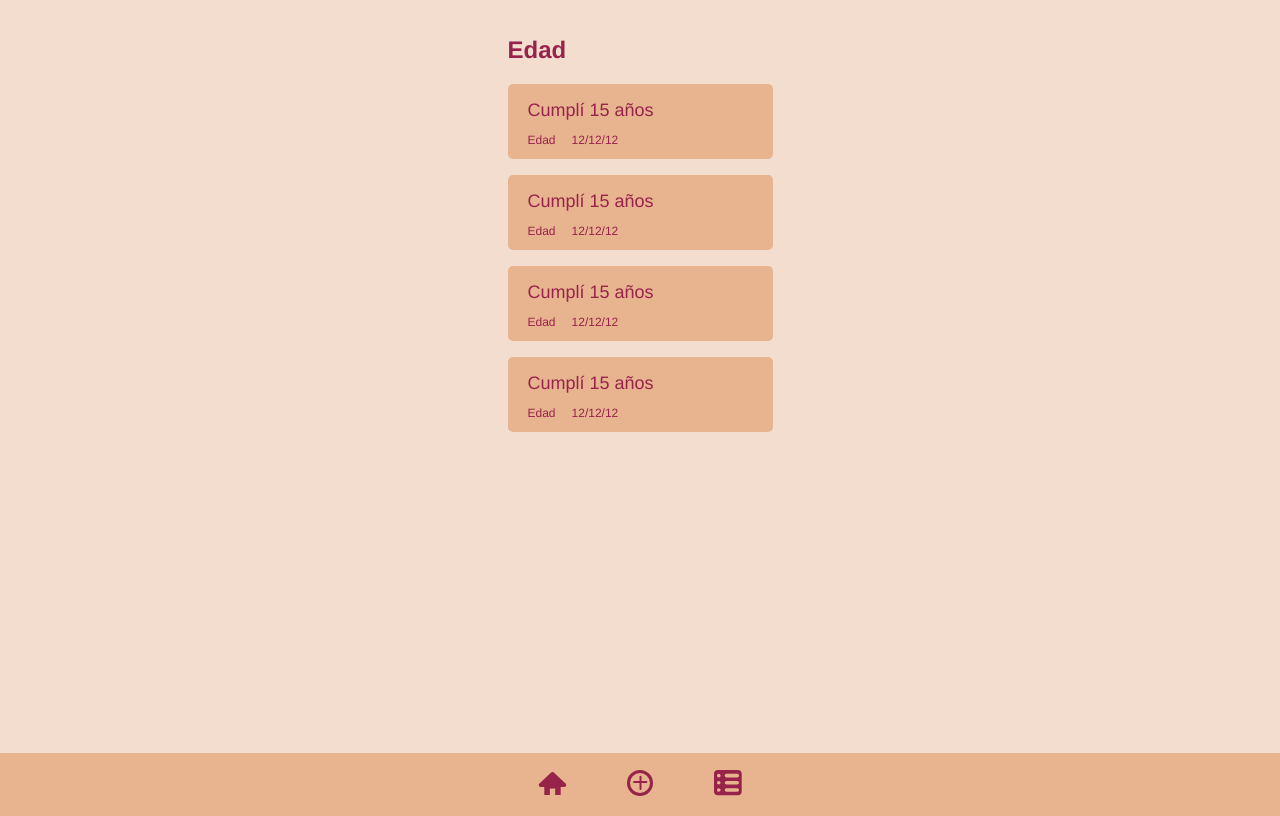
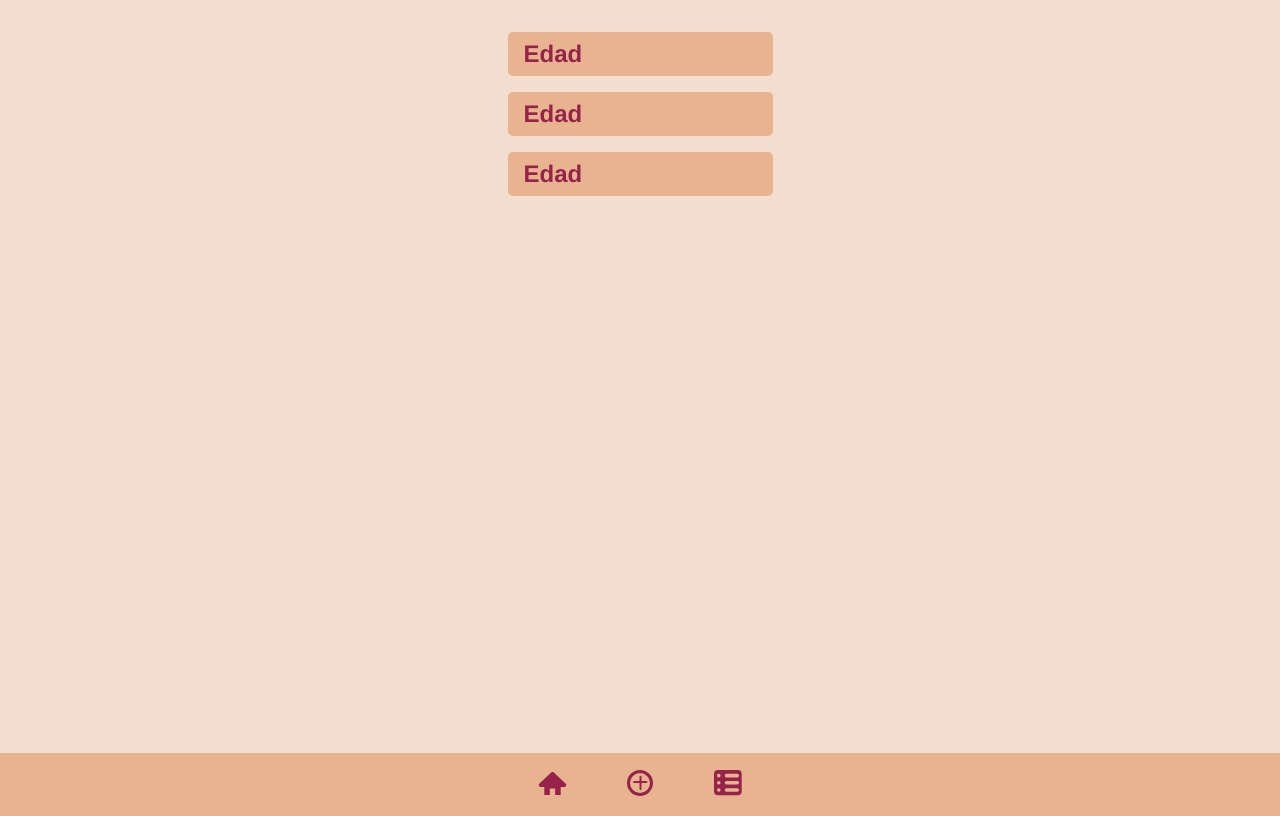
Before and after one commit to ZambranoBeicker/week-milestones-app, a React (Create React App) app: page /categories in a window 1280 px wide. Built offline with nearby package versions, Linux system fonts and the light colour scheme.

Commit message:
Create basic Category page

```diff
--- /dev/null
+++ b/src/Category.js
@@ -0,0 +1,29 @@
+import React from 'react';
+import CategoryCard from "./components/CategoryCard.js"
+import AppBar from "./components/AppBar.js"
+import styled from "styled-components"
+
+const Wrapper = styled.div`
+
+	font-family:Helvetica;
+	background-color:#F2DDCF;
+	padding-top:1rem;
+	min-height:100vh;
+	position:relative;
+`;
+
+
+function Category() {
+  return (
+		<>
+			<Wrapper>
+				<CategoryCard text="Edad" />
+				<CategoryCard text="Edad" />
+				<CategoryCard text="Edad" />
+				<AppBar />
+			</Wrapper>
+		</>
+  );
+}
+
+export default Category;
--- a/src/App.js
+++ b/src/Home.js
@@ -14,7 +14,7 @@ const Wrapper = styled.div`
 `;
 
 
-function App() {
+function Home() {
   return (
 		<>
 			<Wrapper>
@@ -29,4 +29,4 @@ function App() {
   );
 }
 
-export default App;
+export default Home;
--- /dev/null
+++ b/src/Routes.js
@@ -0,0 +1,18 @@
+import React from "react"
+import Category from "./Category.js"
+import Home from "./Home.js"
+import { BrowserRouter, Switch, Route } from "react-router-dom"
+
+const Routes = ()=>{
+
+	return(
+		<BrowserRouter>
+			<Switch>
+				<Route exact path="/" component={Home}/>
+				<Route path="/categories" component={Category}/>
+			</Switch>
+		</BrowserRouter>
+	)
+}
+
+export default Routes
--- /dev/null
+++ b/src/components/CategoryCard.js
@@ -0,0 +1,36 @@
+import React from "react"
+import styled from "styled-components"
+
+const Wrapper = styled.div`
+	max-width:265px;
+	margin-right: auto;
+	margin-left: auto;
+	margin-top:1rem;
+	color: #98234A;
+	background: #E7B48F;
+	border-radius: 5px;
+`;
+
+const TextWrapper = styled.div`
+	display:flex;
+	margin-left: 1rem;
+`;
+
+const Title = styled.h2`
+	font-size: 1.5rem;
+	font-weight: semibold;
+	margin: .5rem 0;
+`;
+
+const CategoryCard = ({text})=>{
+
+	return(
+		<Wrapper>
+			<TextWrapper>
+				<Title>{text}</Title>
+			</TextWrapper>
+		</Wrapper>
+	)
+}
+
+export default CategoryCard
--- a/src/index.js
+++ b/src/index.js
@@ -1,10 +1,10 @@
 import React from 'react';
 import ReactDOM from 'react-dom';
-import App from "./App.js"
+import Routes from "./Routes.js"
 
 ReactDOM.render(
   <React.StrictMode>
-    <App />
+    <Routes />
   </React.StrictMode>,
   document.getElementById('root')
 );
```
